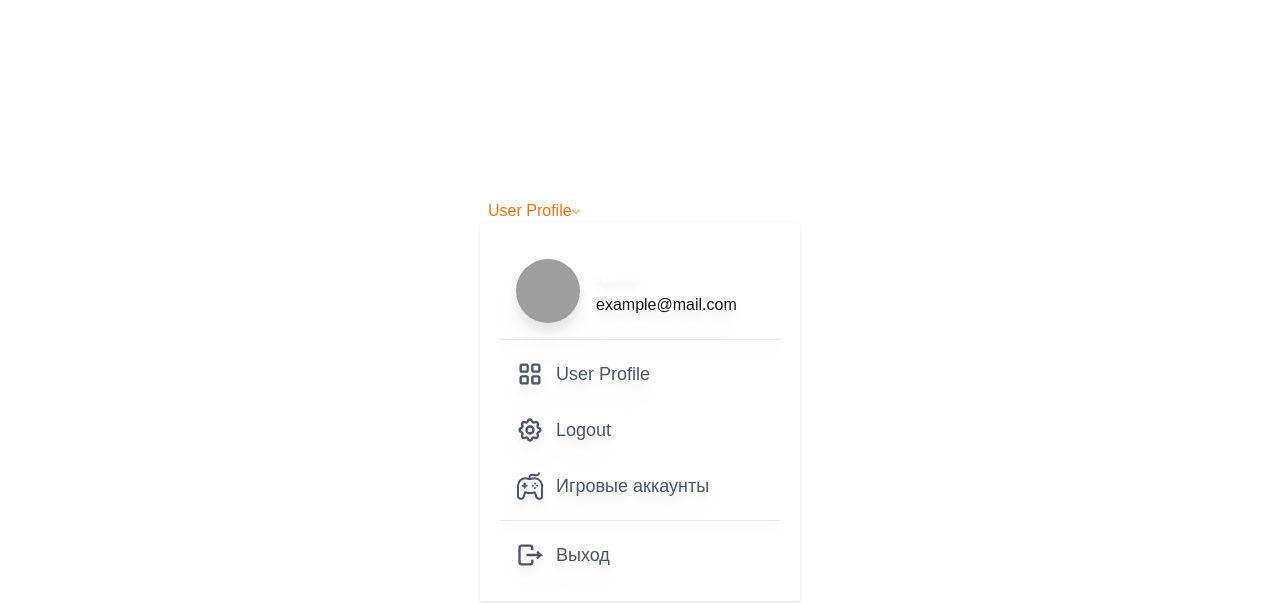
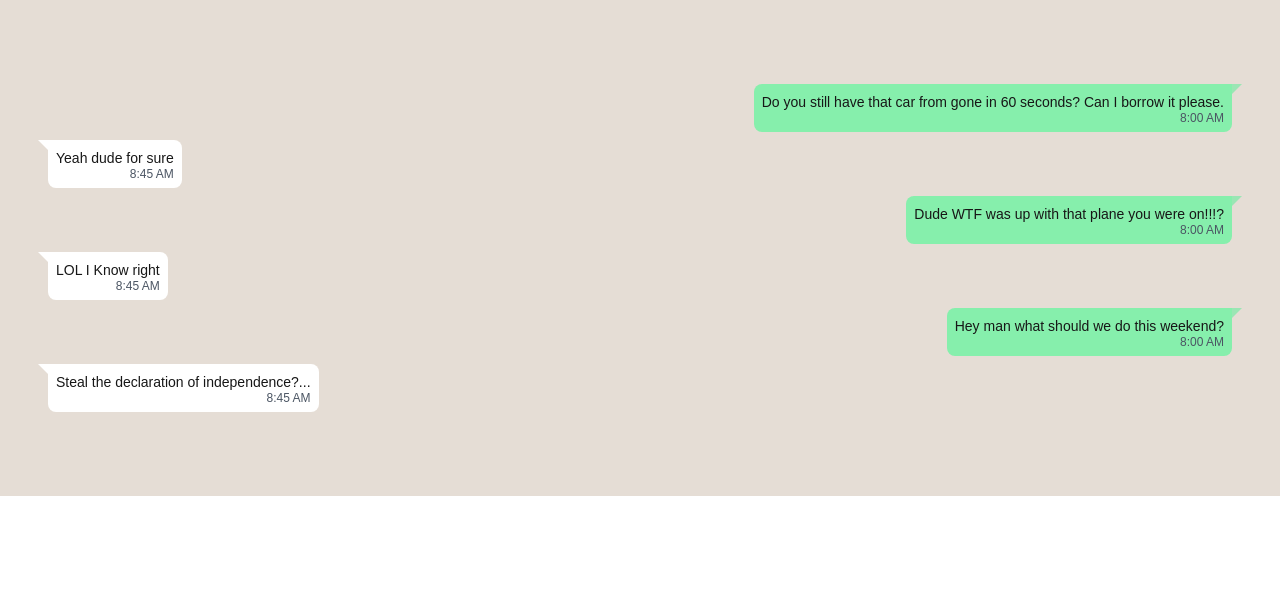
Before and after one commit to Ngocha2607/chat-app-fe, a Next.js app: page / in a window 1280 px wide. Shown: the top 604 px of the page. Built offline with nearby package versions, Linux system fonts and the light colour scheme; grey boxes are pictures that could not be loaded.

Commit message:
update home page

```diff
--- a/src/app/globals.css
+++ b/src/app/globals.css
@@ -25,3 +25,28 @@ body {
     text-wrap: balance;
   }
 }
+.speech-bubble-right::before {
+  content: "";
+  width: 0px;
+  height: 0px;
+  position: absolute;
+  border-left: 5px solid #9ae6b4;
+  border-right: 5px solid transparent;
+  border-top: 5px solid #9ae6b4;
+  border-bottom: 5px solid transparent;
+  right: -10px;
+  top: 0;
+}
+
+.speech-bubble-left::before {
+  content: "";
+  width: 0px;
+  height: 0px;
+  position: absolute;
+  border-left: 5px solid transparent;
+  border-right: 5px solid white;
+  border-top: 5px solid white;
+  border-bottom: 5px solid transparent;
+  left: -10px;
+  top: 0;
+}
--- a/src/pages/home/index.tsx
+++ b/src/pages/home/index.tsx
@@ -2,129 +2,36 @@ import React from "react";
 
 const Homepage = () => {
   return (
-    <div className="flex justify-center items-center h-screen">
-      <div className="dropdown relative">
-        <label
-          tabIndex={0}
-          className="btn focus:btn-outline focus:text-orange-500 normal-case text-orange-500 ml-2"
+    <div
+      className="py-20 relative flex flex-grow flex-col px-12 justify-end"
+      style={{ backgroundColor: "#e5ddd5" }}
     >
-          <span>User Profile</span>
-          <svg
-            width="12px"
-            height="12px"
-            className="h-2 w-2 fill-current opacity-60 inline-block"
-            xmlns="http://www.w3.org/2000/svg"
-            viewBox="0 0 2048 2048"
-          >
-            <path d="M1799 349l242 241-1017 1017L7 590l242-241 775 775 775-775z"></path>
-          </svg>
-        </label>
-
-        <div
-          tabIndex={0}
-          className="dropdown-content z-[1] menu p-2 shadow bg-base-300 rounded-box w-80"
-        >
-          <div className="rounded-lg bg-base-300 p-3 drop-shadow-xl divide-y divide-neutral">
-            <div className="flex space-x-4 items-center p-4">
-              <div className="flex mr-auto items-center space-x-4">
-                <img
-                  src="https://avatars.githubusercontent.com/u/26052038?v=4"
-                  alt="Name"
-                  className="w-16 h-16 shrink-0 rounded-full"
-                />
-                <div className="space-y-2 flex flex-col flex-1 truncate">
-                  <div className="relative leading-tight text-gray-900">
-                    <span className="flex">
-                      <span className="truncate relative pr-8 text-white">
-                        Name
-                      </span>
-                    </span>
+      <div className="ml-auto rounded-lg rounded-tr-none my-1 p-2 text-sm bg-green-300 flex flex-col relative speech-bubble-right">
+        <p className="">
+          Do you still have that car from gone in 60 seconds? Can I borrow it
+          please.
+        </p>
+        <p className="text-gray-600 text-xs text-right leading-none">8:00 AM</p>
       </div>
-                  <p className="font-normal text-base leading-tight truncate">
-                    example@mail.com
-                  </p>
+      <div className="mr-auto rounded-lg rounded-tl-none my-1 p-2 text-sm bg-white flex flex-col relative speech-bubble-left">
+        <p>Yeah dude for sure</p>
+        <p className="text-gray-600 text-xs text-right leading-none">8:45 AM</p>
       </div>
+      <div className="ml-auto rounded-lg rounded-tr-none my-1 p-2 text-sm bg-green-300 flex flex-col relative speech-bubble-right">
+        <p className="">Dude WTF was up with that plane you were on!!!?</p>
+        <p className="text-gray-600 text-xs text-right leading-none">8:00 AM</p>
       </div>
+      <div className="mr-auto rounded-lg rounded-tl-none my-1 p-2 text-sm bg-white flex flex-col relative speech-bubble-left">
+        <p>LOL I Know right </p>
+        <p className="text-gray-600 text-xs text-right leading-none">8:45 AM</p>
       </div>
-            <div aria-label="navigation" className="py-2">
-              <nav className="grid gap-1">
-                <a
-                  href="/user/profile"
-                  className="flex items-center leading-6 space-x-3 py-3 px-4 w-full text-lg text-gray-600 focus:outline-none hover:bg-gray-100 rounded-md"
-                >
-                  <svg
-                    className="w-7 h-7"
-                    fill="currentColor"
-                    viewBox="0 0 24 24"
-                  >
-                    <path d="M3 5C3 3.89543 3.89543 3 5 3H9C10.1046 3 11 3.89543 11 5V9C11 10.1046 10.1046 11 9 11H5C3.89543 11 3 10.1046 3 9V5ZM9 5H5V9H9V5Z" />
-                    <path d="M3 15C3 13.8954 3.89543 13 5 13H9C10.1046 13 11 13.8954 11 15V19C11 20.1046 10.1046 21 9 21H5C3.89543 21 3 20.1046 3 19V15ZM9 15H5V19H9V15Z" />
-                    <path d="M13 5C13 3.89543 13.8954 3 15 3H19C20.1046 3 21 3.89543 21 5V9C21 10.1046 20.1046 11 19 11H15C13.8954 11 13 10.1046 13 9V5ZM19 5H15V9H19V5Z" />
-                    <path d="M13 15C13 13.8954 13.8954 13 15 13H19C20.1046 13 21 13.8954 21 15V19C21 20.1046 20.1046 21 19 21H15C13.8954 21 13 20.1046 13 19V15ZM19 15H15V19H19V15Z" />
-                  </svg>
-                  <span>User Profile</span>
-                </a>
-                <a
-                  href="/"
-                  className="flex items-center leading-6 space-x-3 py-3 px-4 w-full text-lg text-gray-600 focus:outline-none hover:bg-gray-100 rounded-md"
-                >
-                  <svg
-                    className="w-7 h-7"
-                    viewBox="0 0 24 24"
-                    stroke-width="2"
-                    stroke="currentColor"
-                    fill="none"
-                  >
-                    <path stroke="none" d="M0 0h24v24H0z" fill="none"></path>
-                    <path d="M10.325 4.317c.426 -1.756 2.924 -1.756 3.35 0a1.724 1.724 0 0 0 2.573 1.066c1.543 -.94 3.31 .826 2.37 2.37a1.724 1.724 0 0 0 1.065 2.572c1.756 .426 1.756 2.924 0 3.35a1.724 1.724 0 0 0 -1.066 2.573c.94 1.543 -.826 3.31 -2.37 2.37a1.724 1.724 0 0 0 -2.572 1.065c-.426 1.756 -2.924 1.756 -3.35 0a1.724 1.724 0 0 0 -2.573 -1.066c-1.543 .94 -3.31 -.826 -2.37 -2.37a1.724 1.724 0 0 0 -1.065 -2.572c-1.756 -.426 -1.756 -2.924 0 -3.35a1.724 1.724 0 0 0 1.066 -2.573c-.94 -1.543 .826 -3.31 2.37 -2.37c1 .608 2.296 .07 2.572 -1.065z"></path>
-                    <path d="M9 12a3 3 0 1 0 6 0a3 3 0 0 0 -6 0"></path>
-                  </svg>
-                  <span>Logout</span>
-                </a>
-                <a
-                  href="/"
-                  className="flex items-center leading-6 space-x-3 py-3 px-4 w-full text-lg text-gray-600 focus:outline-none hover:bg-gray-100 rounded-md"
-                >
-                  <svg
-                    className="w-7 h-7"
-                    viewBox="0 0 35 35"
-                    fill="currentColor"
-                  >
-                    <path d="M13.2,18.456H8.475a1.25,1.25,0,1,1,0-2.5H13.2a1.25,1.25,0,0,1,0,2.5Z" />
-                    <path d="M10.839,20.82a1.25,1.25,0,0,1-1.25-1.25V14.841a1.25,1.25,0,0,1,2.5,0V19.57A1.25,1.25,0,0,1,10.839,20.82Z" />
-                    <path d="M20.954,18.515a1.251,1.251,0,0,0,0-2.5,1.251,1.251,0,0,0,0,2.5Z" />
-                    <path d="M23.8,15.67a1.251,1.251,0,0,0,0-2.5,1.251,1.251,0,0,0,0,2.5Z" />
-                    <path d="M23.68,21.241a1.251,1.251,0,0,0,0-2.5,1.251,1.251,0,0,0,0,2.5Z" />
-                    <path d="M26.525,18.4a1.251,1.251,0,0,0,0-2.5,1.251,1.251,0,0,0,0,2.5Z" />
-                    <path d="M28.886,34.75a4.9,4.9,0,0,1-4.752-3.663l-1.4-4.1a20.448,20.448,0,0,1-10.436-.068l-1.456,4.257a4.725,4.725,0,0,1-1.717,2.549,4.905,4.905,0,0,1-7.9-3.836V19.2c0-.31.038-.868.054-1.08l-.052-.945A10.494,10.494,0,0,1,11.693,6.641a10.351,10.351,0,0,1,3.728.686,3.821,3.821,0,0,0,1.373.235h1.412a3.751,3.751,0,0,0,1.353-.227A10.32,10.32,0,0,1,23.5,6.643,10.674,10.674,0,0,1,33.781,17.42V29.892A4.881,4.881,0,0,1,28.886,34.75ZM23.5,24.141a1.253,1.253,0,0,1,1.183.846l1.841,5.384a2.438,2.438,0,0,0,2.359,1.879,2.379,2.379,0,0,0,2.395-2.358V17.42a8.163,8.163,0,0,0-7.822-8.277,7.78,7.78,0,0,0-3,.524h0a6.249,6.249,0,0,1-2.255.395H16.794a6.311,6.311,0,0,1-2.269-.4,7.858,7.858,0,0,0-2.832-.52,7.978,7.978,0,0,0-7.974,7.965l.054.955a1.9,1.9,0,0,1,0,.2c-.011.141-.05.66-.05.938V29.892a2.406,2.406,0,0,0,3.871,1.86,2.35,2.35,0,0,0,.855-1.29l1.869-5.475a1.251,1.251,0,0,1,1.59-.777c.062.02,6.155,2.075,11.123.025A1.247,1.247,0,0,1,23.5,24.141ZM20.01,8.5h0Z" />
-                    <path d="M18.294,7.261a1.23,1.23,0,0,1-.105-1.184,1.891,1.891,0,0,1,.874-1.04A4.97,4.97,0,0,1,22.7,4.874a8.184,8.184,0,0,0,4.595.142A3.683,3.683,0,0,0,29.854,1.5,1.278,1.278,0,0,0,28.6.25a1.262,1.262,0,0,0-1.25,1.25c.066,1.244-1.558,1.378-2.5,1.266-1.574-.186-3.049-.792-4.663-.617a5.182,5.182,0,0,0-3.917,2.183,3.982,3.982,0,0,0-.137,4.19c.836,1.372,3,.117,2.158-1.261Z" />
-                  </svg>
-                  <span>Игровые аккаунты</span>
-                </a>
-              </nav>
+      <div className="ml-auto rounded-lg rounded-tr-none my-1 p-2 text-sm bg-green-300 flex flex-col relative speech-bubble-right">
+        <p className="">Hey man what should we do this weekend?</p>
+        <p className="text-gray-600 text-xs text-right leading-none">8:00 AM</p>
       </div>
-            <div className="pt-2">
-              <button
-                type="button"
-                className="flex items-center space-x-3 py-3 px-4 w-full leading-6 text-lg text-gray-600 focus:outline-none hover:bg-gray-100 rounded-md"
-              >
-                <svg
-                  className="w-7 h-7"
-                  viewBox="0 0 24 24"
-                  stroke-width="2"
-                  stroke="currentColor"
-                  fill="none"
-                >
-                  <path stroke="none" d="M0 0h24v24H0z" fill="none"></path>
-                  <path d="M14 8v-2a2 2 0 0 0 -2 -2h-7a2 2 0 0 0 -2 2v12a2 2 0 0 0 2 2h7a2 2 0 0 0 2 -2v-2"></path>
-                  <path d="M9 12h12l-3 -3"></path>
-                  <path d="M18 15l3 -3"></path>
-                </svg>
-                <span>Выход</span>
-              </button>
-            </div>
-          </div>
-        </div>
+      <div className="mr-auto rounded-lg rounded-tl-none my-1 p-2 text-sm bg-white flex flex-col relative speech-bubble-left">
+        <p>Steal the declaration of independence?...</p>
+        <p className="text-gray-600 text-xs text-right leading-none">8:45 AM</p>
       </div>
     </div>
   );
--- a/src/services/chatService.ts
+++ b/src/services/chatService.ts
@@ -5,7 +5,7 @@ import { UserProfile } from "@/models/auth";
 const chatService = {
   createChat: async (payload: { participants: string[] }) => {
     try {
-      return await httpInstance.post(Endpoints.AUTH.REGISTER, payload);
+      return await httpInstance.post(Endpoints.CHAT.CREATE_CHAT, payload);
     } catch (error: any) {
       return error.response;
     }
```
Lines whose indentation alone changed are shown as unchanged.
